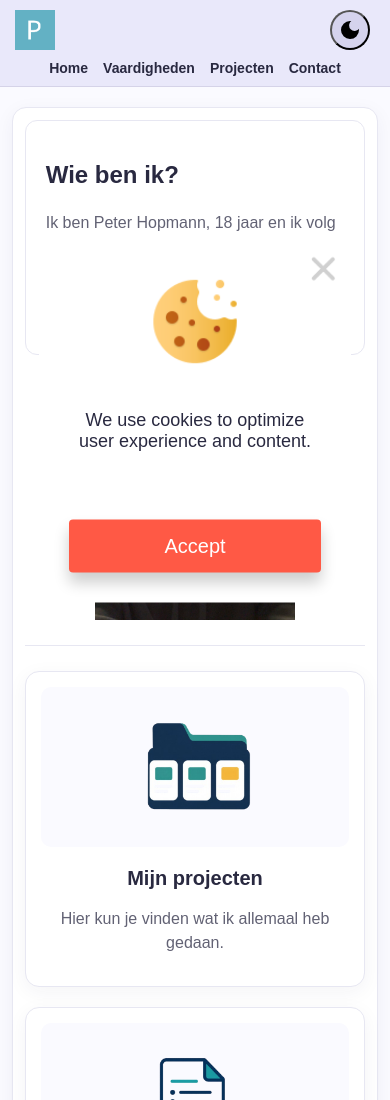
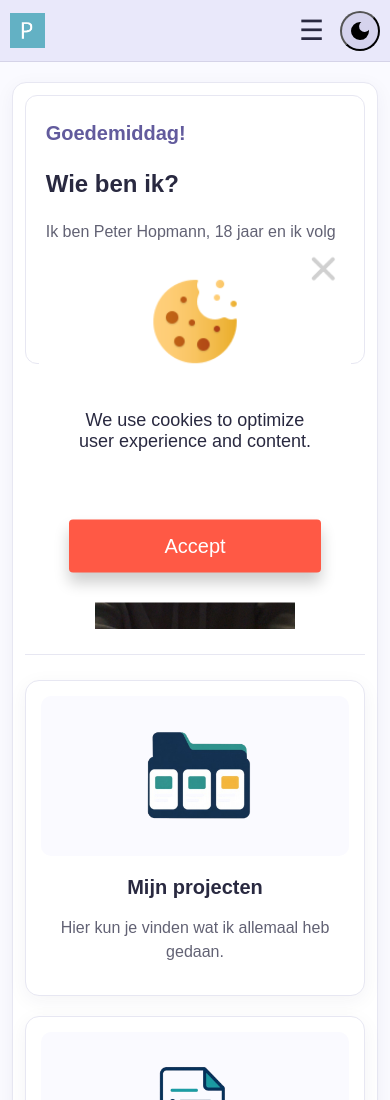
Before and after one commit to phopmann/Project_periode-2, a plain HTML site: page Portifolio/index.html in a window 390 px wide. Shown: the top 1100 px of the page. Drawn offline with Linux system fonts and the light colour scheme.

Commit message:
Added time-based greeting and a hamburger menu for mobile users

```diff
--- a/Portifolio/Cookies.js
+++ b/Portifolio/Cookies.js
@@ -39,3 +39,12 @@ function getCookie(name) {
 
     return null;
 }
+
+const cards = document.querySelectorAll(".projecten .card");
+
+cards.forEach(function(card) {
+    card.addEventListener("mouseenter", function() {
+        const titel = card.querySelector("h2").textContent;
+        console.log("Gebruiker hovert over: " + titel);
+    });
+});
--- /dev/null
+++ b/Portifolio/Countdown.js
@@ -0,0 +1,21 @@
+function begroetBezoeker() {
+    const uur = new Date().getHours();
+    let begroeting;
+
+    if (uur >= 6 && uur < 12) {
+        begroeting = "Goedemorgen!";
+    }
+    else if (uur >= 12 && uur < 18) {
+        begroeting = "Goedemiddag!";
+    }
+    else if (uur >= 18 && uur < 24) {
+        begroeting = "Goedenavond!";
+    }
+    else {
+        begroeting = "Goedenacht!";
+    }
+
+    document.getElementById("begroeting").textContent = begroeting;
+}
+
+begroetBezoeker();
--- a/Portifolio/darkmode.js
+++ b/Portifolio/darkmode.js
@@ -1,4 +1,3 @@
-console.log("darkmode loaded")
 
 document.addEventListener("DOMContentLoaded", function () {
 
@@ -8,6 +7,8 @@ document.addEventListener("DOMContentLoaded", function () {
         themeSwitch.addEventListener("click", function () {
 
             document.body.classList.toggle("darkmode");
+
+            console.log("Darkmode is gewijzigd");
 
             if (document.body.classList.contains("darkmode")) {
                 localStorage.setItem("darkmode", "active");
--- /dev/null
+++ b/Portifolio/hamburger.js
@@ -0,0 +1,10 @@
+const hamburger = document.getElementById("hamburger");
+const navMenu = document.getElementById("nav-menu");
+
+hamburger.addEventListener("click", function () {
+    navMenu.classList.toggle("active");
+
+    const menuOpen = navMenu.classList.contains("active");
+
+    hamburger.setAttribute("aria-expanded", menuOpen);
+});
--- a/Portifolio/index.html
+++ b/Portifolio/index.html
@@ -22,7 +22,13 @@
              <svg xmlns="http://www.w3.org/2000/svg" viewBox="0 0 24 24" height="24px" width="24px" fill="#FFA500"><path d="M8.46,15.54Q7,14.08 7,12Q7,9.92 8.46,8.46T12,7t3.54,1.46T17,12t-1.46,3.54T12,17q-2.07,0-3.54-1.46ZM5,13H1V11H5v2Zm18,0H19V11h4v2ZM11,5V1h2V5H11Zm0,18V19h2v4H11ZM6.4,7.75L3.88,5.32L5.3,3.85l2.4,2.5L6.4,7.75Zm12.3,12.4l-2.42-2.52l1.32-1.38l2.52,2.43L18.7,20.15ZM16.25,6.4l2.43-2.52L20.15,5.3l-2.5,2.4l-1.4-1.3ZM3.85,18.7l2.53-2.43L7.75,17.6L5.33,20.13L3.85,18.7Z"/></svg>
         </button>
     <img class="logo" src="Pictures/image1.jpg" alt="Logo">
-        <nav>
+
+
+    <button class="hamburger" id="hamburger" aria-label="Menu openen" aria-expanded="false">
+        ☰
+    </button>
+
+        <nav id="nav-menu">
             <a href="index.html">Home</a>
             <a href="vaardigheden.html">Vaardigheden</a>
             <a href="projecten.html">Projecten</a>
@@ -34,7 +40,8 @@
 
     <section class="intro">
         <div class="intro-tekst">
-            <h1>Wie ben ik?</h1>
+    <p id="begroeting"></p>
+    <h1>Wie ben ik?</h1>
             <p>
                 Ik ben Peter Hopmann, 18 jaar en ik volg de opleiding
                 Software Development op het Techniek College Rotterdam Alexander.
@@ -81,5 +88,7 @@
 
 <script src="Cookies.js"></script>
 <script src="darkmode.js"></script>
+<script src="Countdown.js"></script>
+<script src="hamburger.js"></script>
 </body>
 </html>
--- a/Portifolio/style.css
+++ b/Portifolio/style.css
@@ -77,6 +77,14 @@ body {
 
 /* index */
 
+#begroeting {
+    color: var(--accent);
+    font-size: 20px;
+    font-weight: bold;
+    margin-top: 0;
+    margin-bottom: 15px;
+}
+
 #modalbox {
     position: fixed;
     top: 50%;
@@ -125,6 +133,8 @@ body {
 
 .navbar {
     width: 100%;
+    min-height: 62px;
+    padding: 10px 20px;
     background-color: var(--navbar);
     border-bottom: 1px solid var(--navbar-border);
     position: sticky;
@@ -132,7 +142,6 @@ body {
     display: flex;
     align-items: center;
     gap: 20px;
-    padding: 10px 20px;
     z-index: 10;
 }
 
@@ -140,6 +149,16 @@ body {
     width: 35px;
     height: 35px;
     object-fit: cover;
+}
+
+
+#hamburger {
+    display: none;
+    font-size: 28px;
+    background: none;
+    border: none;
+    color: var(--text);
+    cursor: pointer;
 }
 
 .navbar nav {
@@ -501,6 +520,34 @@ tr:hover td {
 main {
     flex: 1 0 auto;
 }
+
+/*dark mode*/
+#theme-switch{
+    height: 40px;
+    width: 40px;
+    padding: 0;
+    border-radius: 50%;
+    background-color: var(--basevariant);
+    display: flex;
+    justify-content: center;
+    align-items: center;
+    position: fixed;
+    top: 10px;
+    right: 20px;
+}
+
+#theme-switch svg:last-child{
+    display: none;
+}
+
+.darkmode #theme-switch svg:first-child{
+    display: none;
+}
+
+.darkmode #theme-switch svg:last-child{
+    display: block;
+}
+
 /* Telefoon */
 @media (max-width: 700px) {
 
@@ -607,59 +654,42 @@ main {
     }
 }
 
-@media (max-width: 600px) {
+@media (max-width: 700px) {
 
     .navbar {
-        display: flex;
         flex-wrap: wrap;
-        padding: 10px 15px;
-        gap: 10px;
     }
 
     .logo {
-        width: 40px;
-        height: 40px;
+        order: 1;
     }
+
+    @media (max-width: 700px) {
+
+    #hamburger {
+        display: block;
+        order: 2;
+        margin-left: auto;
+    }
+
+}
 
     #theme-switch {
         position: static;
-        margin-left: auto;
+        order: 3;
         flex-shrink: 0;
     }
 
     .navbar nav {
+        display: none;
+        order: 4;
         width: 100%;
-        display: flex;
-        justify-content: center;
-        flex-wrap: wrap;
+        flex-direction: column;
+        align-items: center;
         gap: 15px;
     }
 
+    .navbar nav.active {
+        display: flex;
+    }
 }
-
-/*dark mode*/
-#theme-switch{
-    height: 40px;
-    width: 40px;
-    padding: 0;
-    border-radius: 50%;
-    background-color: var(--basevariant);
-    display: flex;
-    justify-content: center;
-    align-items: center;
-    position: fixed;
-    top: 10px;
-    right: 20px;
-}
-
-#theme-switch svg:last-child{
-    display: none;
-}
-
-.darkmode #theme-switch svg:first-child{
-    display: none;
-}
-
-.darkmode #theme-switch svg:last-child{
-    display: block;
-}
```
Also changed, not shown: Portifolio/contact.html (+8 -2 lines), Portifolio/projecten.html (+7 -1 lines), Portifolio/vaardigheden.html (+7 -1 lines).
